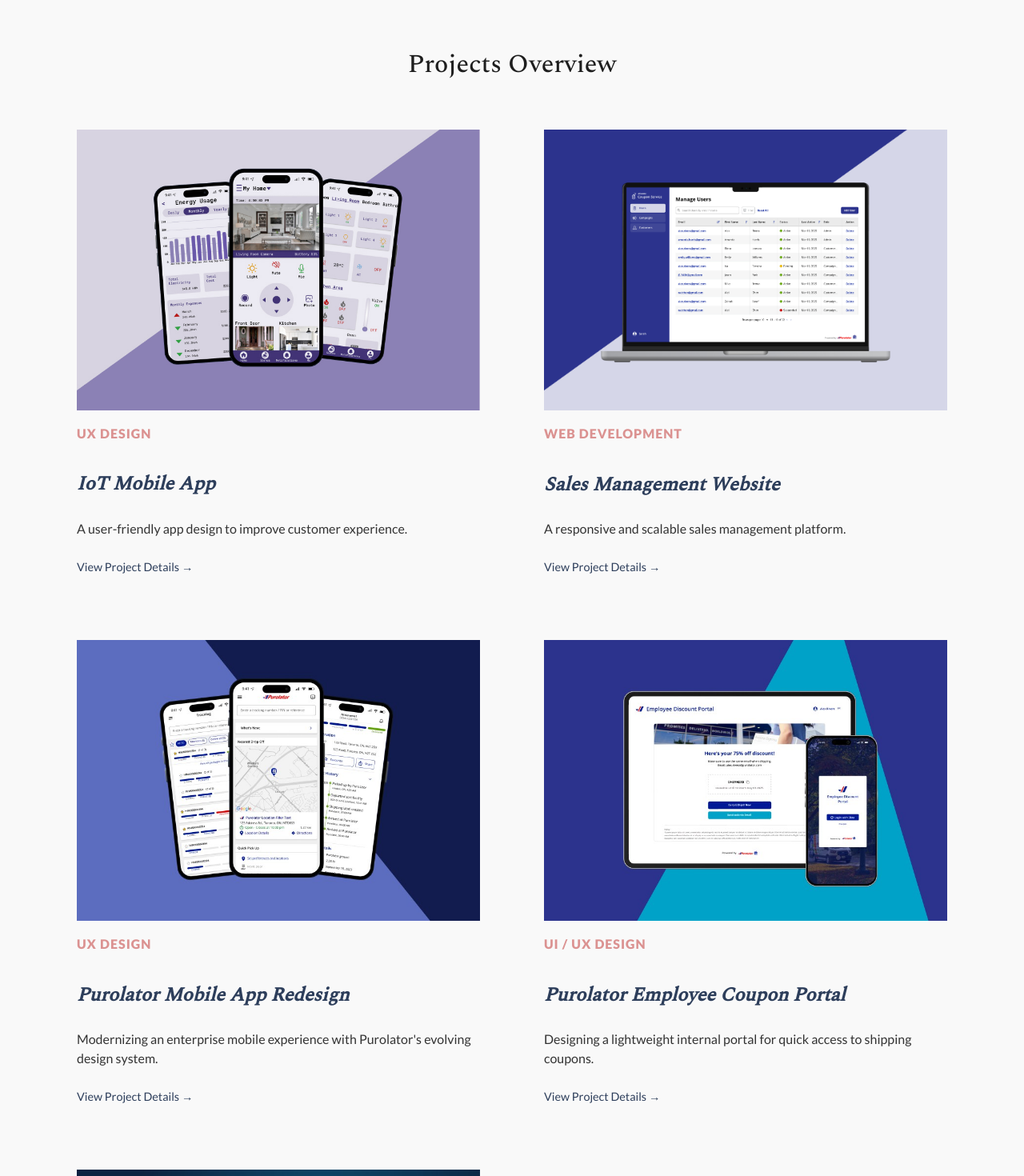
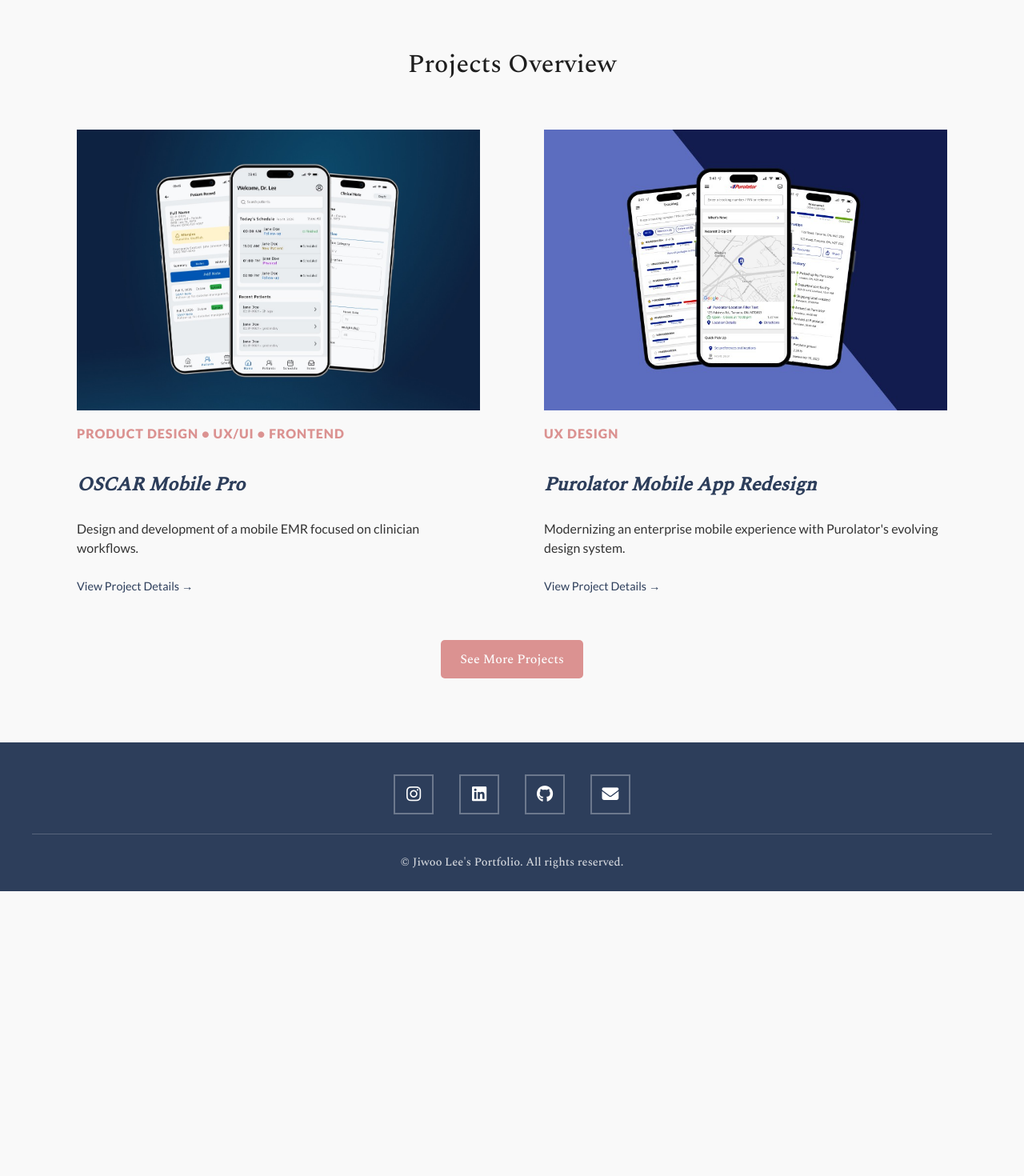
Before and after one commit to jiwoo3034/portfolio, a React (Create React App) app: page / in a window 1280 px wide. Shown: the part 1840-3310 px from the top of the page at 80% size. After the commit the page ends 2954 px from the top, so only its background shows below. Built offline with nearby package versions, Linux system fonts and the light colour scheme.

Commit message:
Refactor project routing and update project links to use centralized paths

```diff
--- a/src/components/Home.js
+++ b/src/components/Home.js
@@ -2,6 +2,7 @@
 import './Home.css';
 import { Link } from 'react-router-dom';
 import PageTransition from './PageTransition';
+import { featuredProjects } from '../data/projects';
 
 function Home() {
   const skillsRef = useRef(null);
@@ -257,65 +258,28 @@
       <h2>Projects Overview</h2>
 
       <div className="projects-container">
-        {/* Project 1 */}
-          <Link to="/projects/1" className="project-link" aria-label="View IoT Mobile App project details">
-          <div className="project">
-            <img src={process.env.PUBLIC_URL + "/images/IoT/iot-overview.jpg"} alt="IoT Mobile App Project Thumbnail" className="project-thumbnail" />
-            <div className="project-subtitle">UX Design</div>
-            <h3>IoT Mobile App</h3>
-            <p>A user-friendly app design to improve customer experience.</p>
-            <div className="project-details-link">
-              View Project Details →
+        {featuredProjects.map((project) => (
+          <Link
+            key={project.title}
+            to={project.path}
+            className="project-link"
+            aria-label={`View ${project.title} project details`}
+          >
+            <div className="project">
+              <img
+                src={process.env.PUBLIC_URL + project.thumbnail}
+                alt={`${project.title} Project Thumbnail`}
+                className="project-thumbnail"
+              />
+              <div className="project-subtitle">{project.subtitle}</div>
+              <h3>{project.title}</h3>
+              <p>{project.description}</p>
+              <div className="project-details-link">
+                View Project Details →
+              </div>
             </div>
-          </div>
-        </Link>        {/* Project 2 */}
-        <Link to="/projects/2" className="project-link" aria-label="View Sales Management Website project details">
-          <div className="project">
-            <img src={process.env.PUBLIC_URL + "/images/project2-thumbnail.jpg"} alt="Sales Management Website Project Thumbnail" className="project-thumbnail" />
-            <div className="project-subtitle">Web Development</div>
-            <h3>Sales Management Website</h3>
-            <p>A responsive and scalable sales management platform.</p>
-            <div className="project-details-link">
-              View Project Details →
-            </div>
-          </div>
-        </Link>
-        {/* Project 3 */}
-        <Link to="/projects/4" className="project-link" aria-label="View Purolator Mobile App Redesign project details">
-          <div className="project">
-            <img src={process.env.PUBLIC_URL + "/images/purolator-mobile-app/purolator-mobile-redesign-overview.jpg"} alt="Purolator Mobile App Redesign Project Thumbnail" className="project-thumbnail" />
-            <div className="project-subtitle">UX Design</div>
-            <h3>Purolator Mobile App Redesign</h3>
-            <p>Modernizing an enterprise mobile experience with Purolator's evolving design system.</p>
-            <div className="project-details-link">
-              View Project Details →
-            </div>
-          </div>
-        </Link>
-
-        <Link to="/projects/6" className="project-link" aria-label="View Purolator Employee Coupon Portal project details">
-          <div className="project">
-            <img src={process.env.PUBLIC_URL + "/images/purolator-coupon-portal/purolator-coupon-portal-overview.jpg"} alt="Purolator Employee Coupon Portal Project Thumbnail" className="project-thumbnail" />
-            <div className="project-subtitle">UI / UX Design</div>
-            <h3>Purolator Employee Coupon Portal</h3>
-            <p>Designing a lightweight internal portal for quick access to shipping coupons.</p>
-            <div className="project-details-link">
-              View Project Details →
-            </div>
-          </div>
-        </Link>
-
-        <Link to="/projects/7" className="project-link" aria-label="View OSCAR Mobile Pro project details">
-          <div className="project">
-            <img src={process.env.PUBLIC_URL + "/images/oscar/oscar-overview.jpg"} alt="OSCAR Mobile Pro Project Thumbnail" className="project-thumbnail" />
-            <div className="project-subtitle">Product Design • UX/UI • Frontend</div>
-            <h3>OSCAR Mobile Pro</h3>
-            <p>Design and development of a mobile EMR focused on clinician workflows.</p>
-            <div className="project-details-link">
-              View Project Details →
-            </div>
-          </div>
-        </Link>
+          </Link>
+        ))}
       </div>
 
       {/* See More Projects Button */}
--- a/src/components/ProjectDetails/ConstructionPage.js
+++ b/src/components/ProjectDetails/ConstructionPage.js
@@ -1,6 +1,8 @@
 import React, { useState, useEffect } from 'react';
 import './ConstructionPage.css';
 import PageTransition from '../PageTransition';
+import { Link } from 'react-router-dom';
+import { projectPaths } from '../../data/projects';
 
 function ConstructionPage() {
   const [dots, setDots] = useState('');
@@ -192,8 +194,8 @@
           justifyContent: 'center',
           flexWrap: 'wrap'
         }}>
-          <a
-            href="/projects/1"
+          <Link
+            to={projectPaths.iotMobileApp}
             style={{
               color: '#2D3E5B',
               textDecoration: 'none',
@@ -216,9 +218,8 @@
             aria-label="Go to IoT Mobile App project"
           >
             IoT Mobile App
-          </a>
-          <a
-            href="/projects"
+          </Link>
+          <Link
             style={{
               color: '#DB9291',
               textDecoration: 'none',
@@ -234,6 +235,7 @@
               e.target.style.backgroundColor = '#DB9291';
               e.target.style.color = 'white';
             }}
+            to="/projects"
             aria-label="View all projects"
             onMouseLeave={(e) => {
               e.target.style.backgroundColor = 'transparent';
@@ -241,7 +243,7 @@
             }}
           >
             View All Projects
-          </a>
+          </Link>
         </div>
       </div>
 
--- a/src/components/Projects.js
+++ b/src/components/Projects.js
@@ -2,6 +2,7 @@
 import './Projects.css';
 import { Link } from 'react-router-dom';
 import PageTransition from './PageTransition';
+import { projects } from '../data/projects';
 
 function Projects() {
   // Retrieve the initial category from localStorage or default to 'All'
@@ -13,57 +14,6 @@
   useEffect(() => {
     localStorage.setItem('selectedCategory', activeCategory);
   }, [activeCategory]);
-
-  const projects = [
-    {
-      id: 1,
-      title: 'IoT Mobile App',
-      subtitle: 'UX Design',
-      description: 'A user-friendly app design to improve customer experience.',
-      thumbnail: '/images/IoT/iot-overview.jpg',
-      category: 'UX',
-    },
-    {
-      id: 2,
-      title: 'Sales Management Website',
-      subtitle: 'Web Development',
-      description: 'A responsive and scalable sales management platform.',
-      thumbnail: '/images/project2-thumbnail.jpg',
-      category: 'Programming',
-    },
-    {
-      id: 3,
-      title: 'Branding Package',
-      subtitle: 'Graphic Design',
-      description: 'A complete branding solution for a startup company.',
-      thumbnail: '/images/project3-thumbnail.jpg',
-      category: 'Design',
-    },
-    {
-      id: 4,
-      title: 'Purolator Mobile App Redesign',
-      subtitle: 'UX Design',
-      description: 'Modernizing an enterprise mobile experience while keeping the design system consistent.',
-      thumbnail: '/images/purolator-mobile-app/purolator-mobile-redesign-overview.jpg',
-      category: 'UX',
-    },
-    {
-      id: 6,
-      title: 'Purolator Employee Coupon Portal',
-      subtitle: 'UI / UX Design',
-      description: 'A lightweight internal portal for quick access to shipping discount coupons.',
-      thumbnail: '/images/purolator-coupon-portal/purolator-coupon-portal-overview.jpg',
-      category: 'UX',
-    },
-    {
-      id: 7,
-      title: 'OSCAR Mobile Pro',
-      subtitle: 'Product Design • UX/UI • Frontend Development',
-      description: 'Designing and building a mobile EMR to improve clinician workflows.',
-      thumbnail: '/images/oscar/oscar-overview.jpg',
-      category: 'UX',
-    }
-  ];
 
   const filteredProjects =
     activeCategory === 'All'
@@ -91,7 +41,7 @@
       {/* Projects Grid */}
       <div className="projects-grid">
         {filteredProjects.map((project) => (
-          <Link to={`/projects/${project.id}`} key={project.id} className="project-card-link" aria-label={`View ${project.title} project details`}>
+        <Link to={project.path} key={project.title} className="project-card-link" aria-label={`View ${project.title} project details`}>
             <div className="project-card">
               <img
                 src={project.thumbnail}
--- /dev/null
+++ b/src/data/projects.js
@@ -0,0 +1,67 @@
+export const projectPaths = {
+  oscarMobilePro: '/projects/oscar-mobile-pro',
+  purolatorMobileAppRedesign: '/projects/purolator-mobile-app-redesign',
+  purolatorEmployeeCouponPortal: '/projects/purolator-employee-coupon-portal',
+  iotMobileApp: '/projects/iot-mobile-app',
+  salesManagementWebsite: '/projects/sales-management-website',
+  brandingPackage: '/projects/branding-package',
+};
+
+export const projects = [
+  {
+    path: projectPaths.oscarMobilePro,
+    title: 'OSCAR Mobile Pro',
+    subtitle: 'Product Design • UX/UI • Frontend',
+    description: 'Design and development of a mobile EMR focused on clinician workflows.',
+    thumbnail: '/images/oscar/oscar-overview.jpg',
+    category: 'UX',
+    featuredHome: true,
+  },
+  {
+    path: projectPaths.purolatorMobileAppRedesign,
+    title: 'Purolator Mobile App Redesign',
+    subtitle: 'UX Design',
+    description: "Modernizing an enterprise mobile experience with Purolator's evolving design system.",
+    thumbnail: '/images/purolator-mobile-app/purolator-mobile-redesign-overview.jpg',
+    category: 'UX',
+    featuredHome: true,
+  },
+  {
+    path: projectPaths.purolatorEmployeeCouponPortal,
+    title: 'Purolator Employee Coupon Portal',
+    subtitle: 'UI / UX Design',
+    description: 'Designing a lightweight internal portal for quick access to shipping coupons.',
+    thumbnail: '/images/purolator-coupon-portal/purolator-coupon-portal-overview.jpg',
+    category: 'UX',
+    featuredHome: false,
+  },
+  {
+    path: projectPaths.iotMobileApp,
+    title: 'IoT Mobile App',
+    subtitle: 'UX Design',
+    description: 'A user-friendly app design to improve customer experience.',
+    thumbnail: '/images/IoT/iot-overview.jpg',
+    category: 'UX',
+    featuredHome: false,
+  },
+  {
+    path: projectPaths.salesManagementWebsite,
+    title: 'Sales Management Website',
+    subtitle: 'Web Development',
+    description: 'A responsive and scalable sales management platform.',
+    thumbnail: '/images/project2-thumbnail.jpg',
+    category: 'Programming',
+    featuredHome: false,
+  },
+  {
+    path: projectPaths.brandingPackage,
+    title: 'Branding Package',
+    subtitle: 'Graphic Design',
+    description: 'A complete branding solution for a startup company.',
+    thumbnail: '/images/project3-thumbnail.jpg',
+    category: 'Design',
+    featuredHome: false,
+  },
+];
+
+export const featuredProjects = projects.filter((project) => project.featuredHome);
```
Also changed, not shown: src/App.js (+15 -8 lines).
